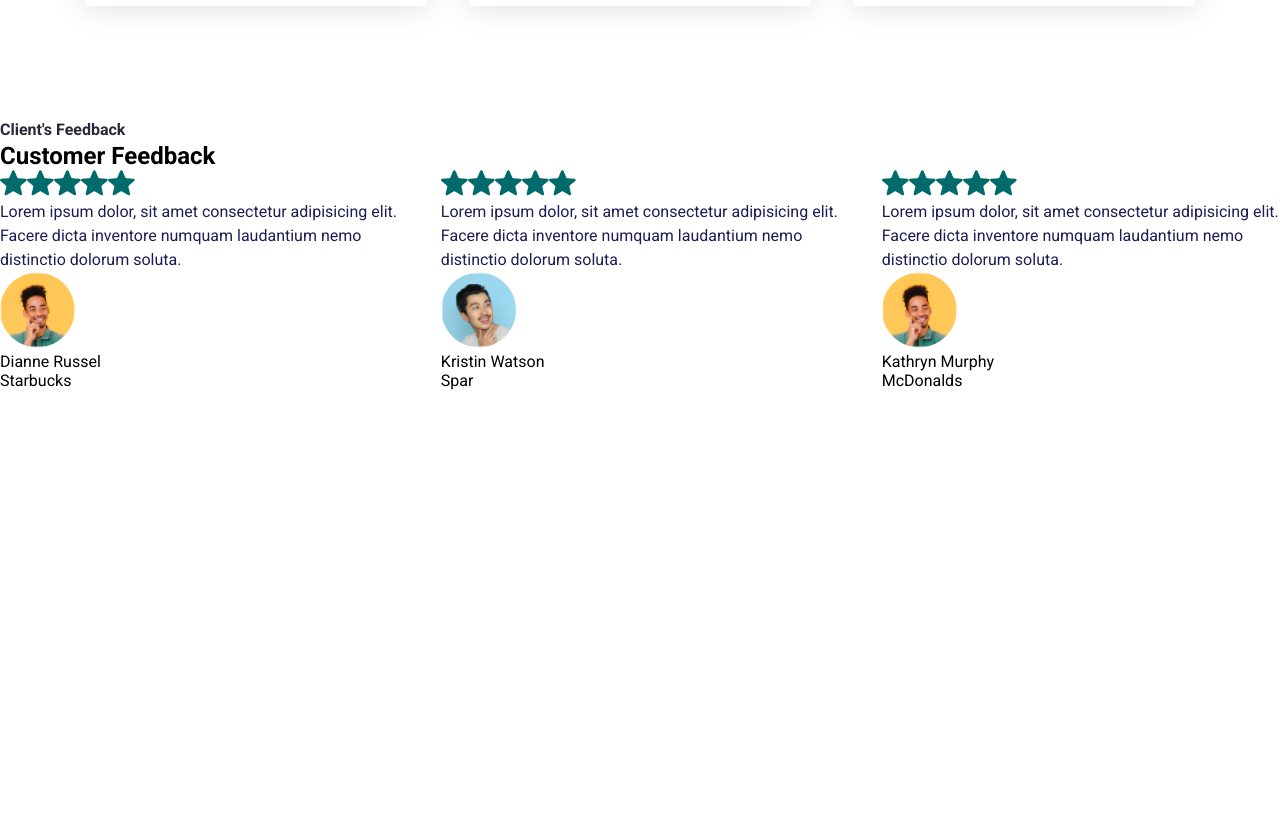
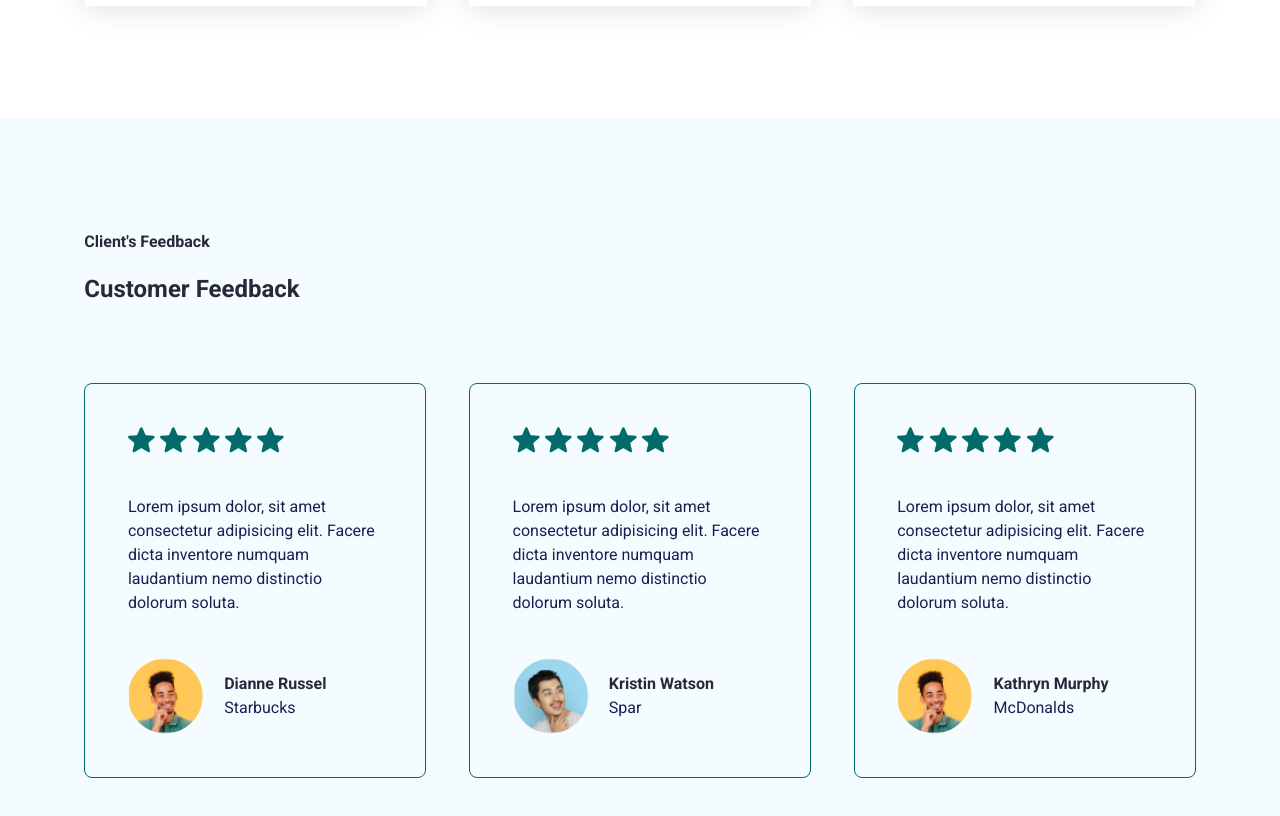
Before and after one commit to Haupt04/Porfolio-Website---React, a React (Create React App) app in the folder porfolio-website/: page / in a window 1280 px wide. Shown: the part 3405-4221 px from the top of the page. Before the commit the page ends 3795 px from the top, so only its background shows below. Built offline with nearby package versions, Linux system fonts and the light colour scheme.

Commit message:
Completed CSS Testimonials

```diff
--- a/porfolio-website/src/App.css
+++ b/porfolio-website/src/App.css
@@ -454,3 +454,55 @@
 }
 
 /* Portfilio Section End  */
+
+/* Testimonial Section Starts  */
+
+.testimonial--section{
+  display: flex;
+  padding: 112px 84.3px;
+  flex-direction: column;
+  align-items: flex-start;
+  gap:80px;
+  background-color: var(--bg-shade);
+}
+
+.sections--heading {
+  color: var(--heading-color);
+}
+
+.testimonial--section--card{
+  display: flex;
+  padding: 42.6px;
+  flex-direction: column;
+  align-items: flex-start;
+  gap: 42.6px;
+  flex: 1 0 0;
+  border-radius: 8px;
+  border: 1.33px solid #006b6a;
+}
+
+.testimonial--section--card--review {
+  display: flex;
+  align-items: flex-start;
+  gap: 5.33px;
+}
+
+.testimonial--section--card--author--detail {
+  display: flex;
+  align-items: center;
+  gap:21.3px
+}
+
+.testimonial--author--name {
+  font-weight: 600;
+  color: var(--heading-color);
+}
+
+.testimonial--author--designation {
+  color: var(--darkblue);
+  font-size: 16px;
+  font-weight: 400;
+  line-height: 150%;
+}
+
+/* End Testminonal Section */
--- a/porfolio-website/src/Pages/Home/Testimonials.jsx
+++ b/porfolio-website/src/Pages/Home/Testimonials.jsx
@@ -4,9 +4,9 @@
     return(
         <section className='testimonial--section' id='testimonial'>
             <div className='portfolio--container-box'>
-                <div className='portfolio-container'>
+                <div className='portfolio--container'>
                     <p className='sub--title'>Client's Feedback</p>
-                    <h2 className='sections--headings'>Customer Feedback</h2>
+                    <h2 className='sections--heading'>Customer Feedback</h2>
                 </div>
             </div>
             <div className='portfolio--section--container'>
@@ -32,8 +32,8 @@
                         <div className='testimonial--section--card--author--detail'>
                             <img src={item.src} alt='Avarter'/>
                             <div>
-                                <p className='test-md testimonial--author--name'>{item.author_name}</p>
-                                <p className='test-md testimonial--author--designation'>{item.author_designation}</p>
+                                <p className='text-md testimonial--author--name'>{item.author_name}</p>
+                                <p className='text-md testimonial--author--designation'>{item.author_designation}</p>
                             </div>
                         </div>
                     </div>
```
